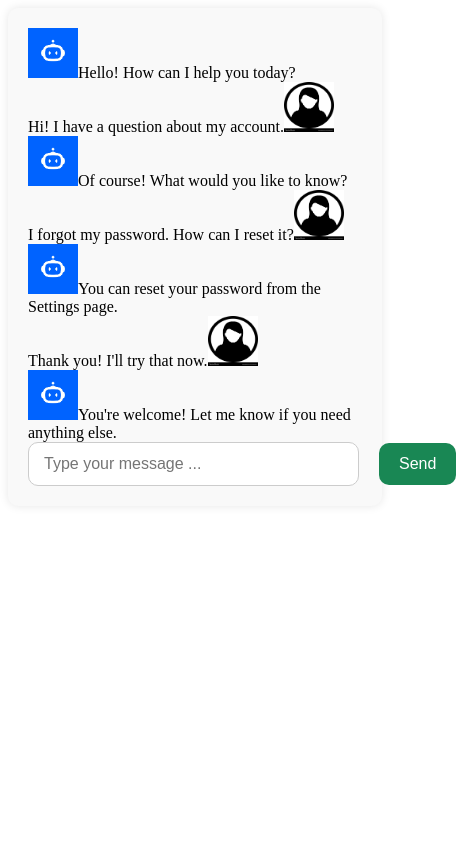
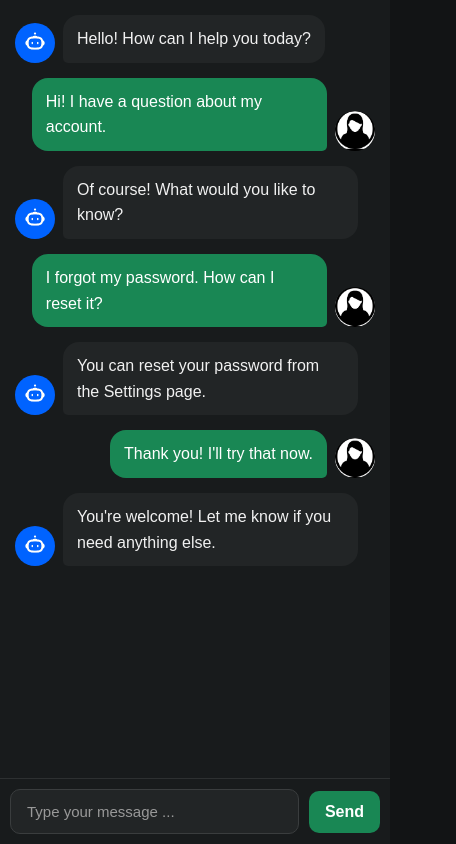
Before and after one commit to Edldev12/Chatbot, a React (Vite) app: page / in a window 390 px wide. Shown: the whole page, 456 px wide, since content can reach past the window. Built offline with nearby package versions, Linux system fonts and the light colour scheme.

Commit message:
Improve chatbot styling and markdown rendering

```diff
--- a/package.json
+++ b/package.json
@@ -12,7 +12,8 @@
   "dependencies": {
     "react": "^19.2.8",
     "react-chatbot-kit": "^2.2.2",
-    "react-dom": "^19.2.8"
+    "react-dom": "^19.2.8",
+    "react-markdown": "^10.1.0"
   },
   "devDependencies": {
     "@eslint/js": "^10.0.1",
--- a/src/component/ChatInput.jsx
+++ b/src/component/ChatInput.jsx
@@ -58,9 +58,9 @@ function ChatInput({ setChatMessages }) {
   return (
     <div className="chat-input-container">
       <input
+        className="chat-input"
         type="text"
         placeholder="Type your message ..."
-        size="30"
         value={inputText}
         onChange={saveInputText}
       />
--- a/src/component/ChatMessage.jsx
+++ b/src/component/ChatMessage.jsx
@@ -1,3 +1,4 @@
+import ReactMarkdown from "react-markdown";
 import userImage from "../assets/user.avif";
 import robotImage from "../assets/robot.jpg";
 function ChatMessage(props) {
@@ -7,12 +8,14 @@ function ChatMessage(props) {
   const { message, sender } = props;
   //destructuing the props object to extract the messange and sender properties. This allows us to use messange and sender directly instead of accessing them through props.message and props.sender.
   return (
-    <div className="chat-message">
+    <div className={`chat-message ${sender}`}>
       {sender === "robot" && (
         <img src={robotImage} alt="robot" width="50" height="50" />
       )}
 
-      {message}
+      <div className="markdown-content">
+        <ReactMarkdown>{message}</ReactMarkdown>
+      </div>
 
       {sender === "user" && (
         <img src={userImage} alt="user" width="50" height="50" />
@@ -23,9 +26,8 @@ function ChatMessage(props) {
 
 function ChatMessages(props) {
   const { chatMessages } = props;
-
   return (
-    <>
+    <div className="chat-messages">
       {chatMessages.map((chatMessage, index) => {
         return (
           <ChatMessage
@@ -35,7 +37,7 @@ function ChatMessages(props) {
           />
         );
       })}
-    </>
+    </div>
   );
 }
 
--- a/src/index.css
+++ b/src/index.css
@@ -1,43 +1,525 @@
-button {
+/* =========================
+   RESET
+========================= */
+
+* {
+  box-sizing: border-box;
+}
+
+html,
+body,
+#root {
+  margin: 0;
+  min-height: 100%;
+}
+
+body {
+  font-family: Arial, Helvetica, sans-serif;
+  background-color: #121415;
+  color: #f5f5f5;
+}
+
+
+/* =========================
+   APP
+========================= */
+
+#root {
+  min-height: 100vh;
+
+  display: flex;
+  justify-content: center;
+  align-items: center;
+
+  padding: 20px;
+}
+
+.app-container {
+  width: 100%;
+  max-width: 900px;
+  height: 90vh;
+
+  display: flex;
+  flex-direction: column;
+
+  background-color: #181b1c;
+
+  border: 1px solid #292d2e;
+  border-radius: 18px;
+
+  overflow: hidden;
+
+  box-shadow: 0 10px 40px rgba(0, 0, 0, 0.35);
+}
+
+
+/* =========================
+   CHAT MESSAGES AREA
+========================= */
+
+.chat-messages {
+  flex: 1;
+
+  padding: 25px;
+
+  overflow-y: auto;
+  overflow-x: hidden;
+
+  scroll-behavior: smooth;
+}
+
+
+/* Scrollbar */
+
+.chat-messages::-webkit-scrollbar {
+  width: 8px;
+}
+
+.chat-messages::-webkit-scrollbar-track {
+  background: #181b1c;
+}
+
+.chat-messages::-webkit-scrollbar-thumb {
+  background: #343839;
+  border-radius: 10px;
+}
+
+.chat-messages::-webkit-scrollbar-thumb:hover {
+  background: #454a4b;
+}
+
+
+/* =========================
+   MESSAGE ROW
+========================= */
+
+.chat-message {
+  width: 100%;
+
+  display: flex;
+  align-items: flex-end;
+
+  gap: 12px;
+
+  margin-bottom: 20px;
+}
+
+
+/* =========================
+   AVATAR
+========================= */
+
+.chat-message img {
+  width: 50px;
+  height: 50px;
+
+  flex-shrink: 0;
+
+  border-radius: 50%;
+
+  object-fit: cover;
+}
+
+
+/* =========================
+   ROBOT MESSAGE
+========================= */
+
+.chat-message.robot {
+  justify-content: flex-start;
+}
+
+.chat-message.robot .markdown-content {
+  background-color: #222526;
+  color: #f1f1f1;
+
+  border-radius: 16px;
+  border-bottom-left-radius: 5px;
+}
+
+
+/* =========================
+   USER MESSAGE
+========================= */
+
+.chat-message.user {
+  justify-content: flex-end;
+}
+
+.chat-message.user .markdown-content {
   background-color: rgb(25, 135, 84);
-  margin-left: 10px;
+  color: white;
+
+  border-radius: 16px;
+  border-bottom-right-radius: 5px;
+}
+
+
+/* =========================
+   MARKDOWN MESSAGE BUBBLE
+========================= */
+
+.markdown-content {
+  max-width: 75%;
+
+  padding: 14px 18px;
+
+  font-size: 17px;
+  line-height: 1.6;
+
+  overflow-wrap: anywhere;
+}
+
+
+/* =========================
+   MARKDOWN PARAGRAPHS
+========================= */
+
+.markdown-content p {
+  margin: 0 0 12px;
+}
+
+.markdown-content p:last-child {
+  margin-bottom: 0;
+}
+
+
+/* =========================
+   MARKDOWN HEADINGS
+========================= */
+
+.markdown-content h1,
+.markdown-content h2,
+.markdown-content h3,
+.markdown-content h4,
+.markdown-content h5,
+.markdown-content h6 {
+  margin-top: 0;
+  margin-bottom: 12px;
+
+  line-height: 1.3;
+}
+
+.markdown-content h1 {
+  font-size: 26px;
+}
+
+.markdown-content h2 {
+  font-size: 23px;
+}
+
+.markdown-content h3 {
+  font-size: 20px;
+}
+
+.markdown-content h4 {
+  font-size: 18px;
+}
+
+.markdown-content h5 {
+  font-size: 17px;
+}
+
+.markdown-content h6 {
+  font-size: 16px;
+}
+
+
+/* =========================
+   MARKDOWN BOLD / ITALIC
+========================= */
+
+.markdown-content strong {
+  font-weight: 700;
+}
+
+.markdown-content em {
+  font-style: italic;
+}
+
+
+/* =========================
+   MARKDOWN LISTS
+========================= */
+
+.markdown-content ul,
+.markdown-content ol {
+  margin-top: 8px;
+  margin-bottom: 12px;
+
+  padding-left: 25px;
+}
+
+.markdown-content li {
+  margin-bottom: 6px;
+}
+
+
+/* =========================
+   MARKDOWN LINKS
+========================= */
+
+.markdown-content a {
+  color: #66b3ff;
+
+  text-decoration: underline;
+
+  word-break: break-word;
+}
+
+.markdown-content a:hover {
+  color: #9cccff;
+}
+
+
+/* =========================
+   INLINE CODE
+========================= */
+
+.markdown-content code {
+  padding: 3px 6px;
+
+  background-color: #111415;
+
+  border-radius: 5px;
+
+  font-family: Consolas, monospace;
+  font-size: 14px;
+}
+
+
+/* =========================
+   CODE BLOCK
+========================= */
+
+.markdown-content pre {
+  margin: 14px 0 0;
+
+  padding: 15px;
+
+  background-color: #111415;
+
+  border: 1px solid #303536;
+  border-radius: 10px;
+
+  overflow-x: auto;
+}
+
+.markdown-content pre code {
+  padding: 0;
+
+  background: transparent;
+
+  color: #e8e8e8;
+
+  font-size: 14px;
+  line-height: 1.5;
+}
+
+
+/* =========================
+   BLOCKQUOTE
+========================= */
+
+.markdown-content blockquote {
+  margin: 12px 0;
+
+  padding: 8px 15px;
+
+  border-left: 4px solid rgb(25, 135, 84);
+
+  background-color: rgba(255, 255, 255, 0.04);
+
+  color: #cccccc;
+}
+
+
+/* =========================
+   HORIZONTAL LINE
+========================= */
+
+.markdown-content hr {
+  margin: 18px 0;
+
   border: none;
-  border-radius: 10px;
-  color: white;
-  padding: 12px 20px;
-  text-align: center;
-  text-decoration: none;
-  display: inline-block;
-  font-size: 16px;
-  cursor: pointer;
+  border-top: 1px solid #3a3d3e;
 }
+
+
+/* =========================
+   TABLE
+========================= */
+
+.markdown-content table {
+  width: 100%;
+
+  margin: 15px 0;
+
+  border-collapse: collapse;
+
+  font-size: 15px;
+}
+
+.markdown-content th,
+.markdown-content td {
+  padding: 8px 10px;
+
+  border: 1px solid #3a3d3e;
+
+  text-align: left;
+}
+
+.markdown-content th {
+  background-color: #111415;
+}
+
+
+/* =========================
+   INPUT AREA
+========================= */
 
 .chat-input-container {
   display: flex;
   align-items: center;
+
   gap: 10px;
+
+  padding: 15px;
+
+  background-color: #181b1c;
+
+  border-top: 1px solid #2d3031;
 }
 
-.chat-input-container input {
-  padding: 12px 15px;
-  border: 1px solid #ccc;
+
+/* =========================
+   INPUT
+========================= */
+
+.chat-input {
+  flex: 1;
+
+  min-width: 0;
+
+  padding: 13px 16px;
+
+  border: 1px solid #3a3d3e;
   border-radius: 10px;
+
+  background-color: #222526;
+  color: white;
+
   font-size: 16px;
+
   outline: none;
-  background-color: white;
-  flex-grow: 1;
 }
 
-.chat-input-container input:focus {
-  border-color: rgb(25, 135, 84);
-  box-shadow: 0 0 5px rgba(25, 135, 84, 0.5);
+.chat-input::placeholder {
+  color: #999;
 }
 
-.app-container {
-  max-width: 600px;
-  margin: auto;
-  padding: 20px;
-  background-color: #f9f9f9;
+.chat-input:focus {
+  border-color: rgb(25, 135, 84);
+
+  box-shadow: 0 0 0 2px rgba(25, 135, 84, 0.15);
+}
+
+
+/* =========================
+   SEND BUTTON
+========================= */
+
+.chat-input-container button {
+  flex-shrink: 0;
+
+  padding: 13px 22px;
+
+  border: none;
   border-radius: 10px;
-  box-shadow: 0 0 10px rgba(0, 0, 0, 0.1);
+
+  background-color: rgb(25, 135, 84);
+  color: white;
+
+  font-size: 16px;
+  font-weight: 600;
+
+  cursor: pointer;
+
+  transition:
+    background-color 0.2s ease,
+    transform 0.1s ease;
 }
+
+.chat-input-container button:hover {
+  background-color: rgb(20, 110, 70);
+}
+
+.chat-input-container button:active {
+  transform: scale(0.96);
+}
+
+
+/* =========================
+   MOBILE
+========================= */
+
+@media (max-width: 600px) {
+  #root {
+    padding: 0;
+  }
+
+  .app-container {
+    width: 100%;
+    height: 100vh;
+
+    border: none;
+    border-radius: 0;
+  }
+
+  .chat-messages {
+    padding: 15px;
+  }
+
+  .chat-message {
+    gap: 8px;
+
+    margin-bottom: 15px;
+  }
+
+  .chat-message img {
+    width: 40px;
+    height: 40px;
+  }
+
+  .markdown-content {
+    max-width: 82%;
+
+    padding: 11px 14px;
+
+    font-size: 16px;
+  }
+
+  .markdown-content h1 {
+    font-size: 22px;
+  }
+
+  .markdown-content h2 {
+    font-size: 20px;
+  }
+
+  .markdown-content h3 {
+    font-size: 18px;
+  }
+
+  .chat-input-container {
+    padding: 10px;
+  }
+
+  .chat-input {
+    font-size: 15px;
+  }
+
+  .chat-input-container button {
+    padding: 12px 16px;
+  }
+}
```
Also changed, not shown: 1 other file (tests, documents, lock files or other folders).
